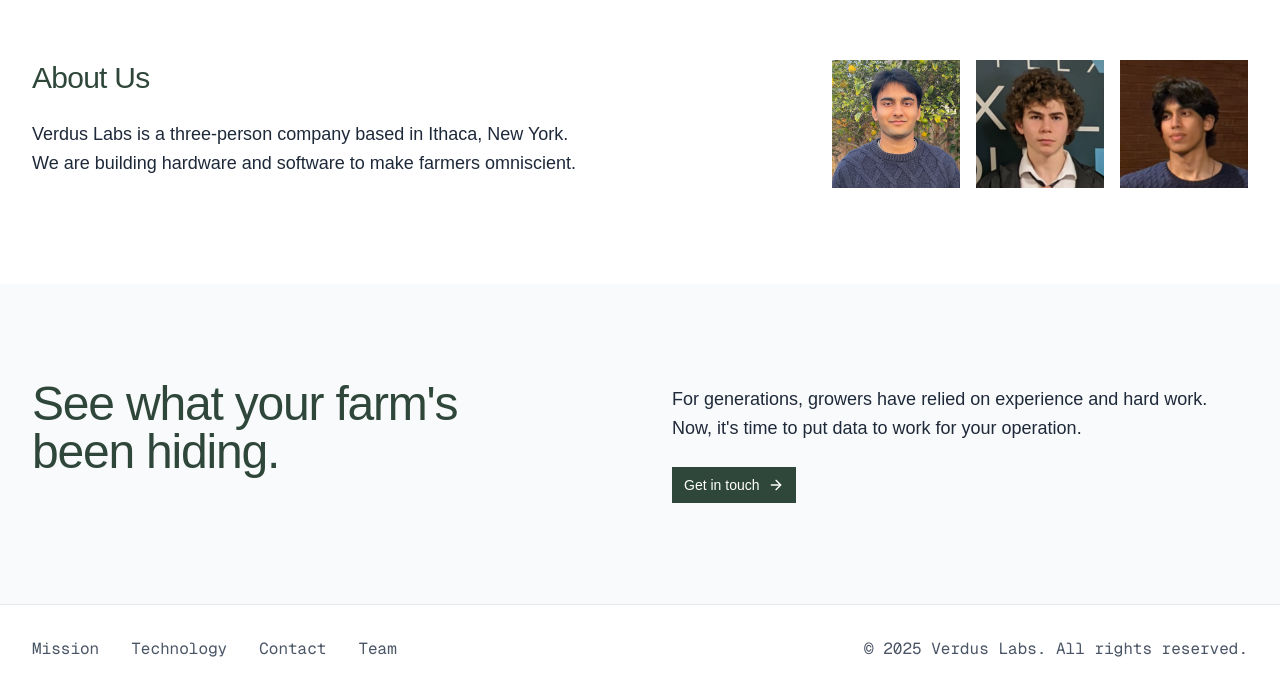
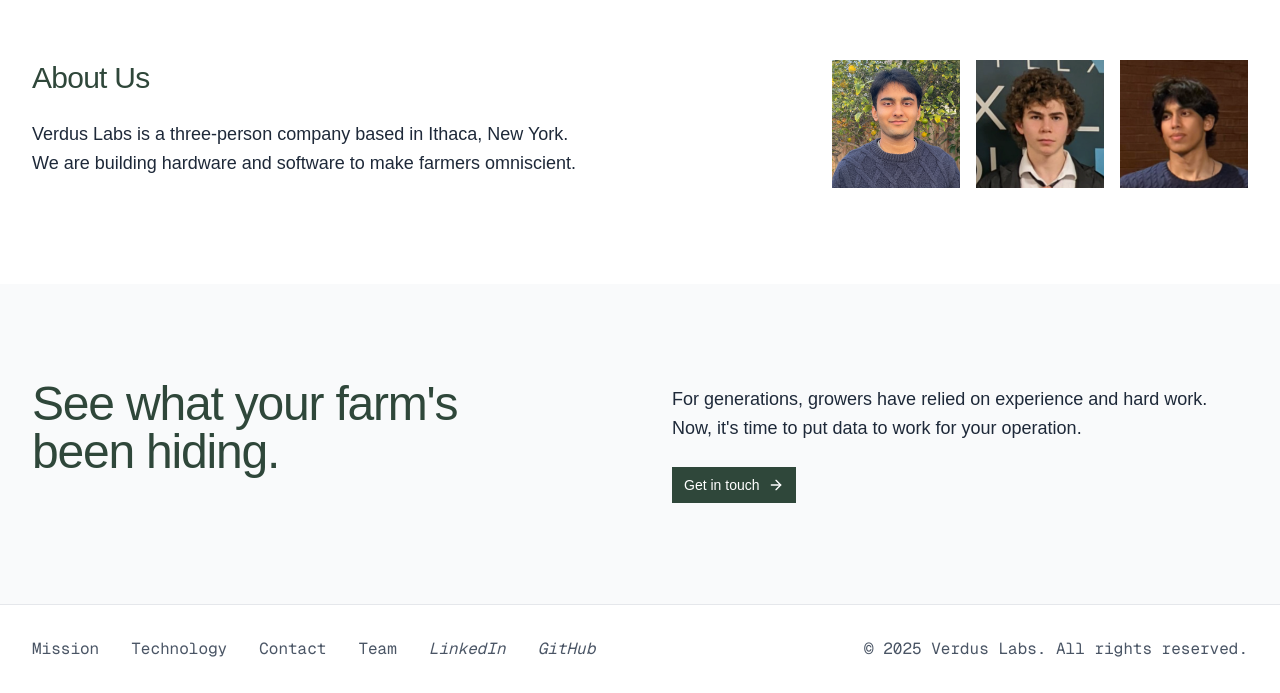
Before and after one commit to Verdus-Labs/verduslabs, a Next.js app: page / in a window 1280 px wide. Shown: the part 1924-2617 px from the top of the page. Built offline with nearby package versions, Linux system fonts and the light colour scheme; a web font is replaced by a local one.

Commit message:
Linkedin / Github

```diff
--- a/src/app/page.tsx
+++ b/src/app/page.tsx
@@ -513,6 +513,22 @@
               >
                 Team
               </a>
+              <a
+                className="text-gray-600 hover:text-gray-900 transition-colors font-mono text-sm sm:text-base italic"
+                href="https://www.linkedin.com/company/verduslabs"
+                target="_blank"
+                rel="noopener noreferrer"
+              >
+                LinkedIn
+              </a>
+              <a
+                className="text-gray-600 hover:text-gray-900 transition-colors font-mono text-sm sm:text-base italic"
+                href="https://github.com/Verdus-Labs"
+                target="_blank"
+                rel="noopener noreferrer"
+              >
+                GitHub
+              </a>
             </div>
             <div className="text-gray-600 font-mono text-sm sm:text-base text-center md:text-right">
               © 2025 Verdus Labs. All rights reserved.
```
